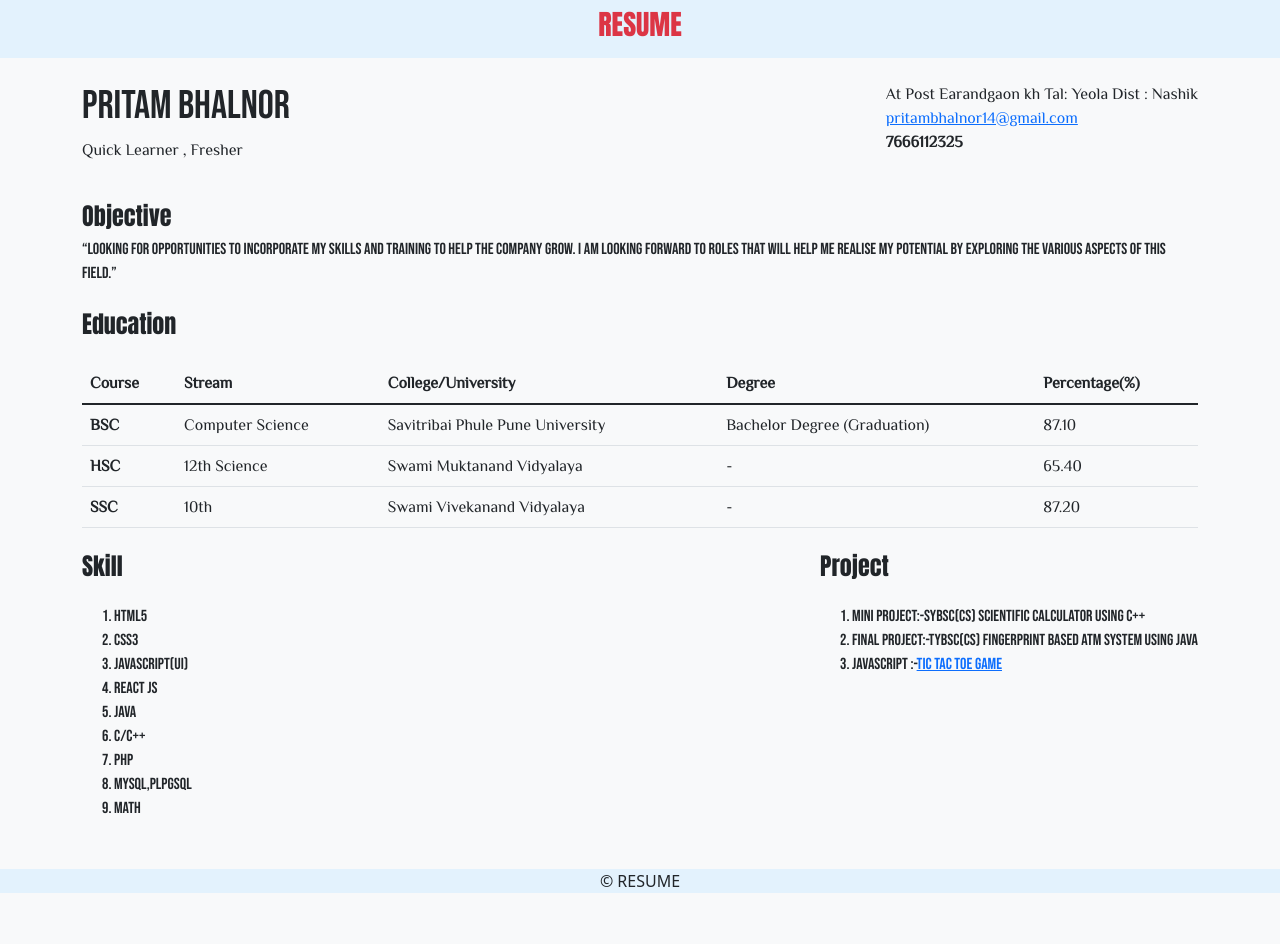
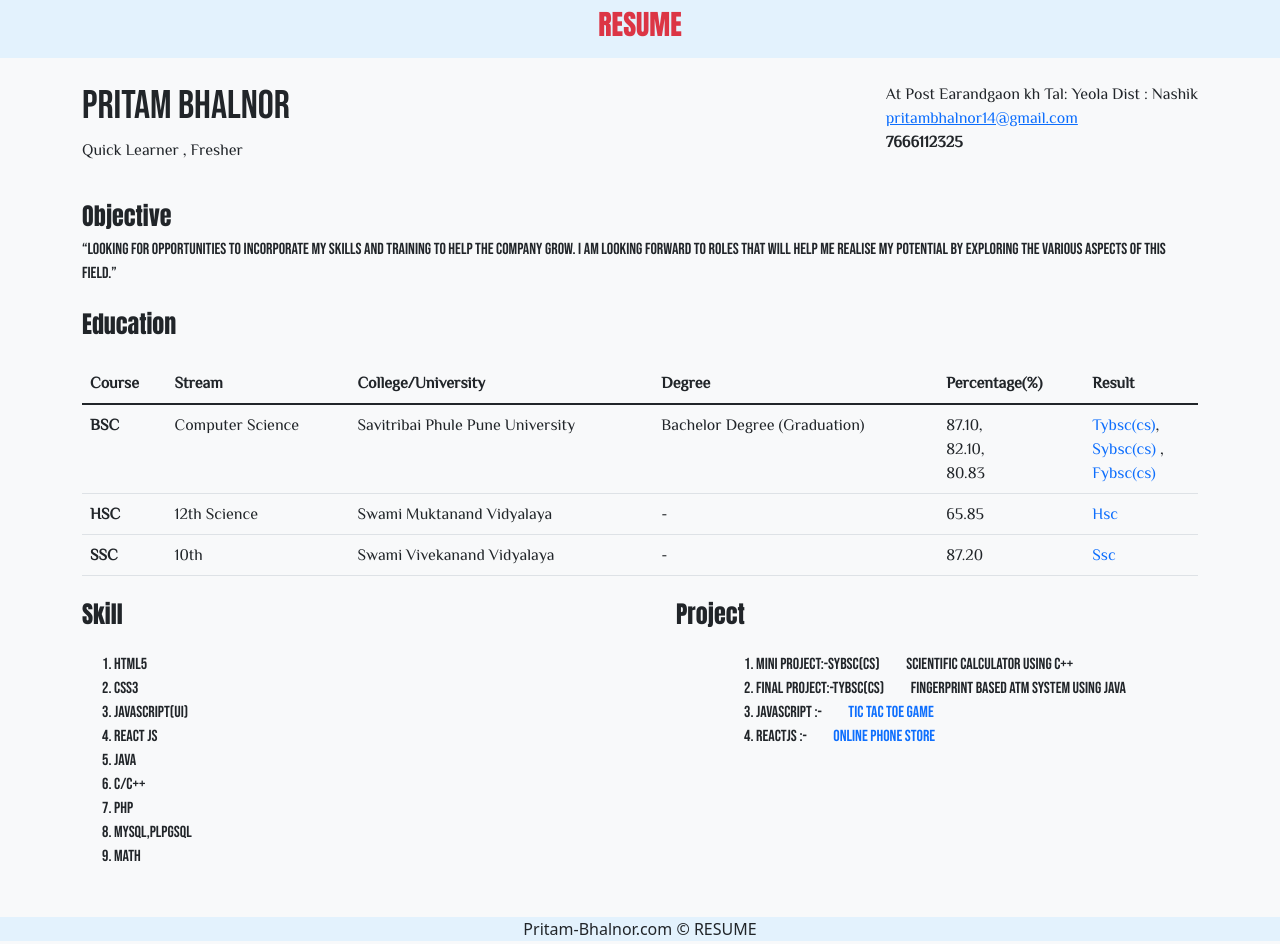
Before and after one commit to pritambhalnor/RESUMEP, a plain HTML site: page index.html in a window 1280 px wide. Before the commit the page ends 909 px from the top, so only its background shows below. Drawn offline with nearby package versions, Linux system fonts and the light colour scheme; a script that the page names is missing.

Commit message:
Add files via upload

```diff
--- a/Style.css
+++ b/Style.css
@@ -2,9 +2,9 @@
 font-family: 'Bebas Neue', cursive;
 font-family: 'League Gothic', sans-serif;
 font-family: 'Philosopher', sans-serif; */
-*{
+/* *{
     margin: 0;padding: 0;
-}
+} */
 .anton{
     font-family: 'Anton', sans-serif;
 }
@@ -23,3 +23,6 @@ font-family: 'Philosopher', sans-serif; */
 .fwb{
     font-weight: bold;
 }
+.tn{
+    text-decoration: none;
+}
--- a/index.html
+++ b/index.html
@@ -34,15 +34,19 @@
                     <h5 class="bebas fs5 "> Pritam Bhalnor</h5>
                     <p class="philosopher">Quick Learner , Fresher</p>
                 </span>
-                <span class="philosopher">
+                <span class="philosopher ">
                     <span>At Post Earandgaon kh Tal: Yeola Dist : Nashik </span><br>
-                    <a href="mailto:pritambhalnor14@gmail.com">pritambhalnor14@gmail.com</a><br>
+                 <span  >   <a  href="mailto:pritambhalnor14@gmail.com">pritambhalnor14@gmail.com</a></span><br>
                     <a href="tel:+917666112325" class="text-decoration-none text-dark   fwb">7666112325</a>
                 </span>
             </div>
             <div class="my-4">
-                <header><h4 class="fsw anton">Objective</h4></header>
-                <p class="d-flex justify-content-center bebas">“Looking for opportunities to incorporate my skills and training to help the company grow. I am looking forward to roles that will help me realise my potential by exploring the various aspects of this field.”</p>
+                <header>
+                    <h4 class="fsw anton">Objective</h4>
+                </header>
+                <p class="d-flex justify-content-center bebas">“Looking for opportunities to incorporate my skills and
+                    training to help the company grow. I am looking forward to roles that will help me realise my
+                    potential by exploring the various aspects of this field.”</p>
             </div>
             <div class="my-4">
                 <div class="fwb anton">
@@ -59,22 +63,28 @@
                                 <th scope="col">College/University</th>
                                 <th scope="col">Degree</th>
                                 <th scope="col">Percentage(%)</th>
+                                <th scope="col">Result</th>
                             </tr>
                         </thead>
-                        <tbody>
+                        <tbody >
                             <tr>
                                 <th scope="row">BSC</th>
                                 <td>Computer Science</td>
                                 <td>Savitribai Phule Pune University</td>
                                 <td>Bachelor Degree (Graduation)</td>
-                                <td>87.10</td>
+                                <td>87.10, <br/> 82.10, <br/> 80.83 </td>
+                                <td > <a class="tn" href="https://firebasestorage.googleapis.com/v0/b/photo-to-link.appspot.com/o/74697504?alt=media&token=4c01842c-9936-400c-848d-2c7f165f2615">Tybsc(cs)</a>,<br/>
+                                <a class="tn" href="https://firebasestorage.googleapis.com/v0/b/photo-to-link.appspot.com/o/432528612?alt=media&token=b7e2dda4-89f2-455d-8ba0-6a092c5b98bc">Sybsc(cs)</a> , <br/>
+                                 <a class="tn" href="https://firebasestorage.googleapis.com/v0/b/photo-to-link.appspot.com/o/630278602?alt=media&token=a6099cff-26f9-45ba-90ef-b177a49341cd">Fybsc(cs)</a> </td>
                             </tr>
+
                             <tr>
                                 <th scope="row">HSC</th>
                                 <td>12th Science</td>
                                 <td>Swami Muktanand Vidyalaya</td>
                                 <td>-</td>
-                                <td>65.40</td>
+                                <td>65.85</td>
+                                <td> <a class="tn" href="https://firebasestorage.googleapis.com/v0/b/photo-to-link.appspot.com/o/8077573?alt=media&token=53c2b282-00e2-466d-b6e0-d41041f789e5">Hsc</a> </td>
                             </tr>
                             <tr>
                                 <th scope="row">SSC</th>
@@ -82,6 +92,7 @@
                                 <td>Swami Vivekanand Vidyalaya</td>
                                 <td>-</td>
                                 <td>87.20</td>
+                                <td> <a class="tn" href="https://firebasestorage.googleapis.com/v0/b/photo-to-link.appspot.com/o/375788820?alt=media&token=4e7d9eaf-c8d8-479e-9b86-16a475bc3a4d">Ssc</a> </td>
                             </tr>
                         </tbody>
                     </table>
@@ -111,16 +122,17 @@
                         <header>
                             <h4 class="fsw anton">Project</h4>
                         </header>
-                        <div class="bebas my-4">
+                        <div class="bebas my-4 px-5 ">
                             <ol>
                                 <li>Mini project:-Sybsc(cs)
-                                    Scientific calculator using c++
+                                   <span class="mx-4"> Scientific calculator using c++</span>
                                 </li>
                                 <li>Final project:-Tybsc(cs)
-                                    Fingerprint based Atm System using java
+                                  <span class="mx-4">  Fingerprint based Atm System using java</span>
                                 </li>
-                                <li>Javascript :-<a href="https://pritambhalnor.github.io/MyTicTacToeGame.github.io/
+                                <li>Javascript :-  <a class="mx-4 tn" href="https://pritambhalnor.github.io/MyTicTacToeGame.github.io/
                                     ">Tic Tac Toe Game</a></li>
+                                <li>Reactjs :- <a class="mx-4 tn" href="https://pritam-react-phone-store-project.netlify.app/">Online Phone Store</a></li>
                             </ol>
                         </div>
                     </div>
@@ -129,7 +141,7 @@
         </div>
     </main>
     <footer style="background-color: #e3f2fd;">
-     <p class="text-center">&copy RESUME</p>
+        <p class="text-center"> Pritam-Bhalnor.com &copy RESUME</p>
     </footer>
 
     <script src="https://cdn.jsdelivr.net/npm/bootstrap@5.1.3/dist/js/bootstrap.bundle.min.js"
```
